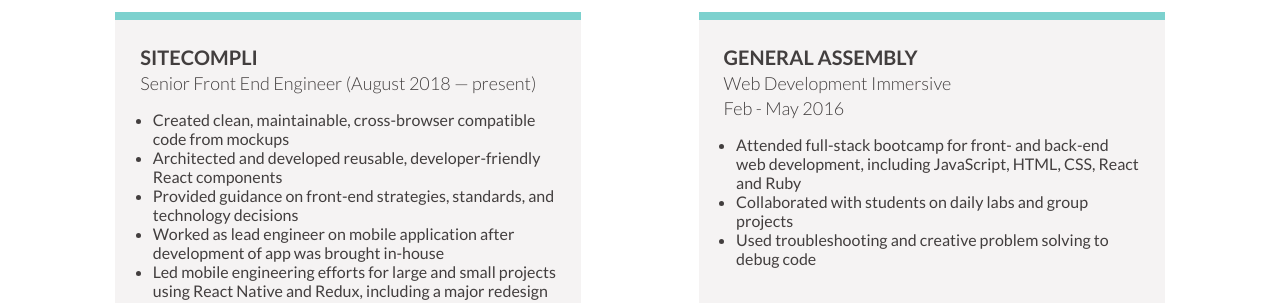
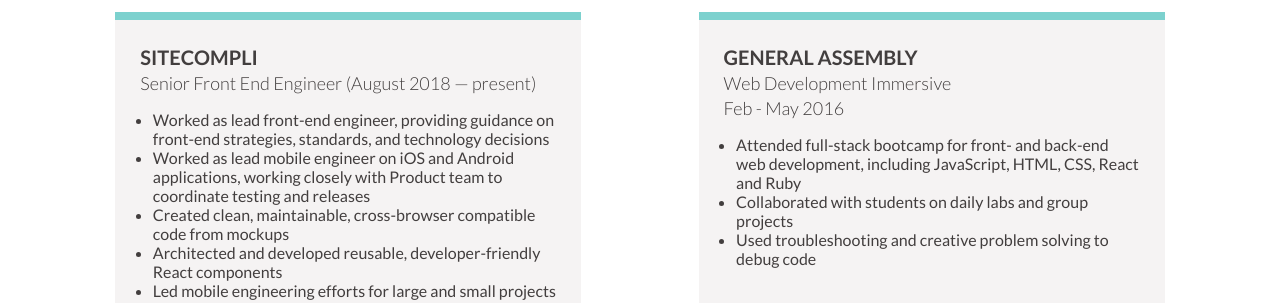
Before and after one commit to kristynlyncheski/website, a website: page index.html in a window 1280 px wide. Shown: the part 1540-1843 px from the top of the page. Drawn offline with nearby package versions, Linux system fonts and the light colour scheme.

Commit message:
updating current work description

```diff
--- a/index.html
+++ b/index.html
@@ -160,10 +160,10 @@
             </div>
             <div class="column-tile-description">
               <ul>
+                <li>Worked as lead front-end engineer, providing guidance on front-end strategies, standards, and technology decisions</li>
+                <li>Worked as lead mobile engineer on iOS and Android applications, working closely with Product team to coordinate testing and releases</li>
                 <li>Created clean, maintainable, cross-browser compatible code from mockups</li>
                 <li>Architected and developed reusable, developer-friendly React components</li>
-                <li>Provided guidance on front-end strategies, standards, and technology decisions</li>
-                <li>Worked as lead engineer on mobile application after development of app was brought in-house</li>
                 <li>Led mobile engineering efforts for large and small projects using React Native and Redux, including
                   a major redesign of the mobile application</li>
                 <li>Led initiative to create a more stable mobile app, working closely with API engineers, delegating
```
